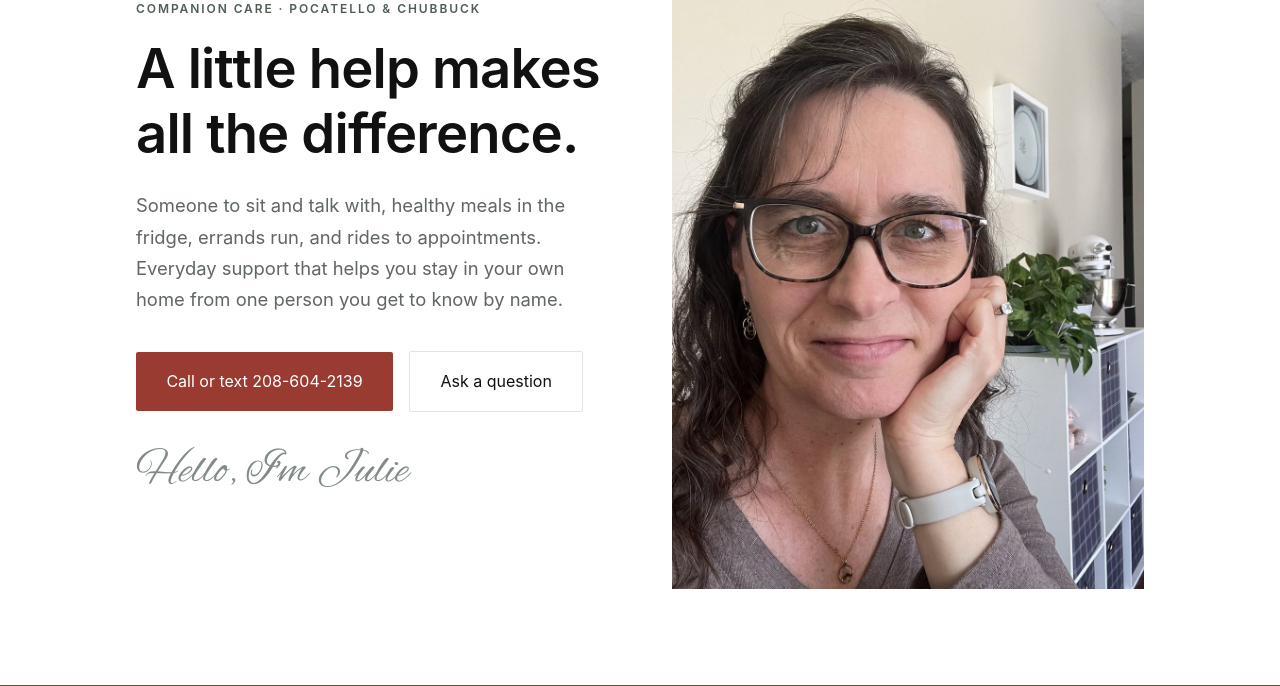
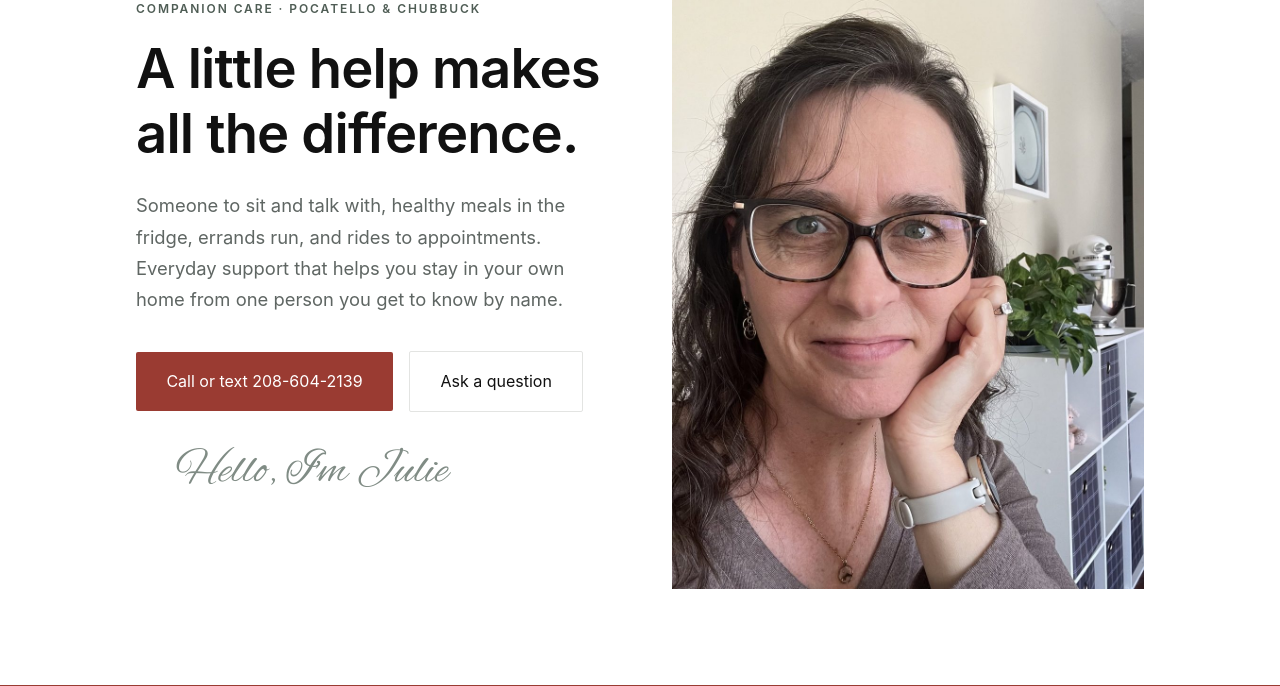
Before and after one commit to BillBrieferServer/seasons, a FastAPI app: page /preview in a window 1280 px wide. Shown: the part 251-937 px from the top of the page. Run offline with FastAPI, Linux system fonts and the light colour scheme; parts of the project's set-up code (start-up, migrations or seed data) failed here and were passed over; some libraries are stand-ins or nearby versions.

Commit message:
Center the signature greeting under the hero buttons

```diff
--- a/app/static/css/public.css
+++ b/app/static/css/public.css
@@ -257,4 +257,7 @@ figcaption { font-size: 0.88rem; color: var(--muted); margin-top: 0.8rem; }
   line-height: 1.1;
   color: var(--sage);
   margin: 2.2rem 0 0;
+  text-align: center;
+  /* centred over the buttons above it, not the whole column */
+  max-width: 22rem;
 }
--- a/app/templates/public/base.html
+++ b/app/templates/public/base.html
@@ -7,7 +7,7 @@
 <title>{% block title %}{{ b.name }}{% endblock %}</title>
 <meta name="description" content="{% block description %}Non-medical companion care in Pocatello and Chubbuck, Idaho. Rides to appointments, errands, healthy meals, light housekeeping and good company.{% endblock %}">
 <link rel="preload" href="/static/fonts/alexbrush-subset.woff2" as="font" type="font/woff2" crossorigin>
-<link rel="stylesheet" href="/static/css/public.css?v=10">
+<link rel="stylesheet" href="/static/css/public.css?v=11">
 
 {% if not draft %}<link rel="canonical" href="{{ canonical }}">{% endif %}
 
```
